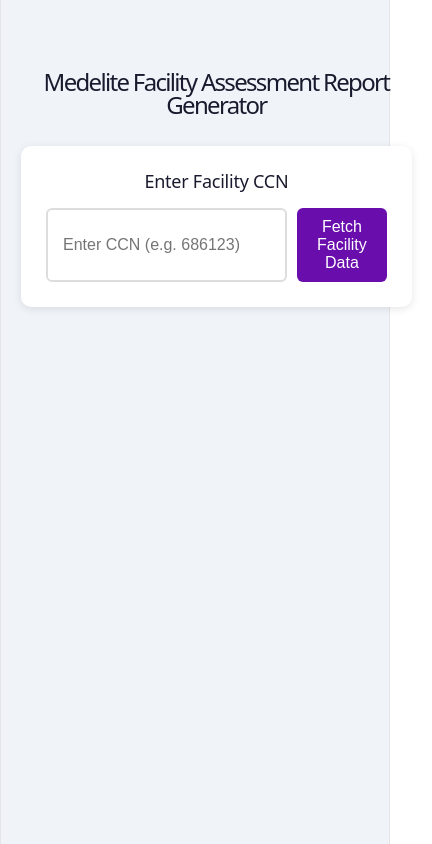
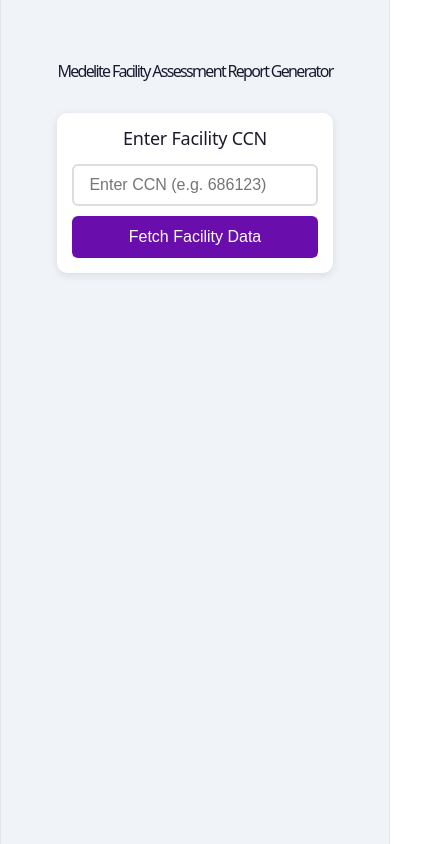
Before and after one commit to kanchankataria/medelite-report-generator, a React (Vite) app: page / in a window 390 px wide. Shown: the whole page, 432 px wide, since content can reach past the window. Built offline with nearby package versions, Linux system fonts and the light colour scheme.

Commit message:
Add mobile responsive styles

```diff
--- a/src/App.css
+++ b/src/App.css
@@ -217,3 +217,95 @@
   width: 55%;
   height: 20px;
 }
+
+/* ---- MOBILE RESPONSIVE STYLES ---- */
+@media (max-width: 768px) {
+  .app-container {
+    padding: 10px;
+  }
+
+  .app-title {
+    font-size: 18px;
+    text-align: center;
+  }
+
+  .input-section {
+    padding: 15px;
+  }
+
+  .ccn-row {
+    flex-direction: column;
+    gap: 10px;
+  }
+
+  .ccn-input {
+    width: 100%;
+    font-size: 16px;
+  }
+
+  .fetch-btn {
+    width: 100%;
+    padding: 12px;
+    font-size: 16px;
+  }
+
+  .form-grid {
+    grid-template-columns: 1fr;
+  }
+
+  .form-grid label {
+    font-weight: bold;
+    margin-top: 10px;
+  }
+
+  .form-grid input,
+  .form-grid select {
+    width: 100%;
+    font-size: 16px;
+    padding: 10px;
+  }
+
+  .pdf-btn {
+    width: 100%;
+    padding: 14px;
+    font-size: 16px;
+  }
+
+  .report {
+    padding: 10px;
+    overflow-x: auto;
+  }
+
+  .report-table {
+    font-size: 12px;
+    width: 100%;
+  }
+
+  .report-table td {
+    padding: 6px 8px;
+    word-break: break-word;
+  }
+
+  .report-header h1 {
+    font-size: 24px;
+  }
+
+  .report-header h2 {
+    font-size: 16px;
+  }
+
+  .report-header h3 {
+    font-size: 14px;
+  }
+}
+
+/* Extra small screens */
+@media (max-width: 480px) {
+  .report-table {
+    font-size: 11px;
+  }
+
+  .app-title {
+    font-size: 16px;
+  }
+}
```
